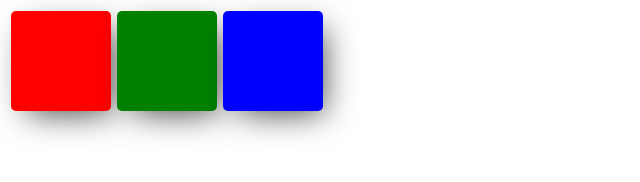
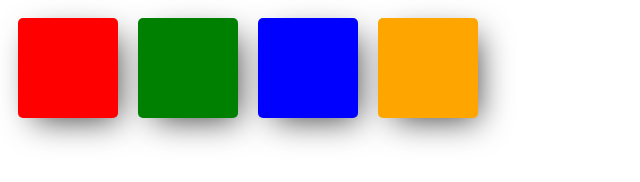
Before and after one commit to ShaunZeelen01/websitePlayground, a plain HTML site: page index.html in a window 1280 px wide. Shown: the whole page, without its empty margins (0-640 px from the left). Drawn offline with nearby package versions, Linux system fonts and the light colour scheme.

Commit message:
Made styling changes

```diff
--- a/index.html
+++ b/index.html
@@ -10,5 +10,6 @@
     <div id="Jon" class="box"></div>
     <div id="Jack" class="box"></div>
     <div id="Jim" class="box"></div>
+    <div id="Sen" class="box"></div>
 </body>
 </html>
--- a/test.css
+++ b/test.css
@@ -1,7 +1,7 @@
 .box {
     width:100px;
     height:100px;
-    margin:3px;
+    margin:10px;
     left:0;
     float:left;
     border-radius:5px 5px 5px 5px;
@@ -18,3 +18,6 @@
 #Jack {
     background-color:green;
 }
+#Sen {
+    background-color:orange;
+}
```
